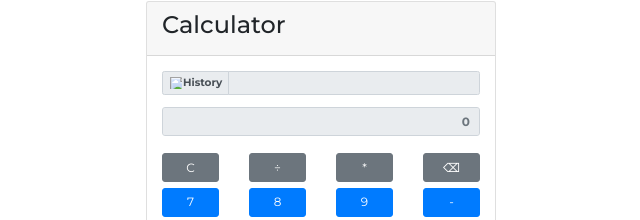
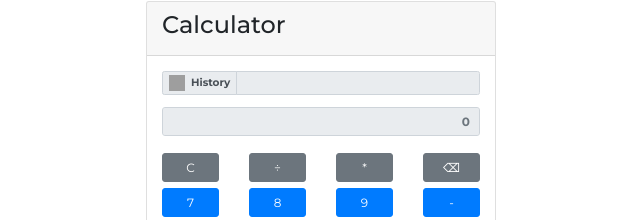
Before and after one commit to OtavioCampagnoli/calculator-project, a plain HTML site: page index.html in a window 1280 px wide. Shown: the part 127-347 px from the top of the page, 319-959 px from the left. Drawn offline with nearby package versions, Linux system fonts and the light colour scheme; grey boxes are pictures that could not be loaded.

Commit message:
Fix history icon.

```diff
--- a/index.html
+++ b/index.html
@@ -36,9 +36,9 @@
                                                                                 <span class="input-group-text"
                                                                                         id="inputGroup-sizing-sm"
                                                                                         style="font-weight: bold;"><img
-                                                                                                src="/img/history.png"
+                                                                                                src="https://cdn2.iconfinder.com/data/icons/e-commerce-line-10-1/1024/history10-512.png"
                                                                                                 alt="History Icon"
-                                                                                                style="width: 12px; height: 12px; margin: 1px;">History</span>
+                                                                                                style="width: 16px; height: 16px; margin-right: 6px;">History</span>
                                                                         </div>
                                                                         <input id="display-history" type="text"
                                                                                 class="form-control"
```
